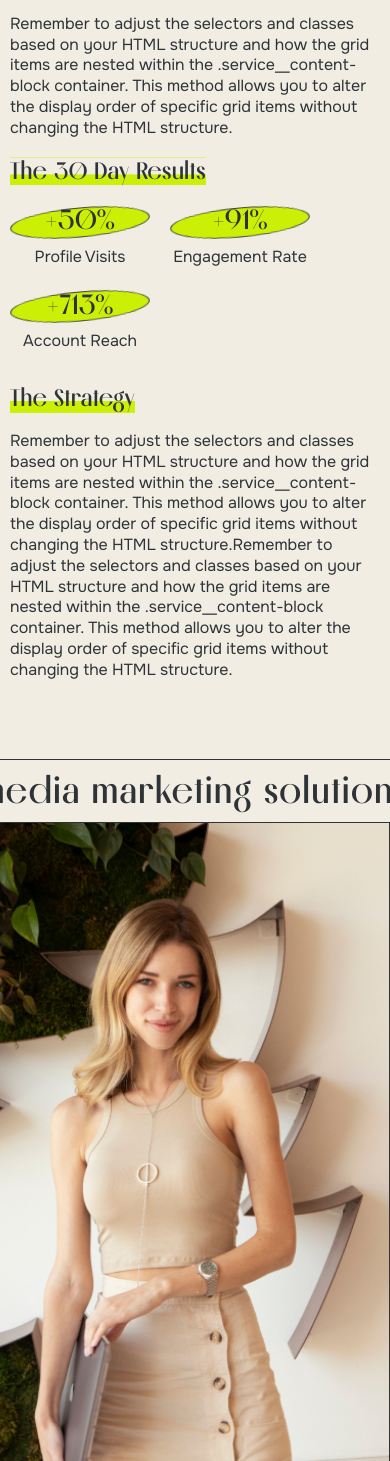
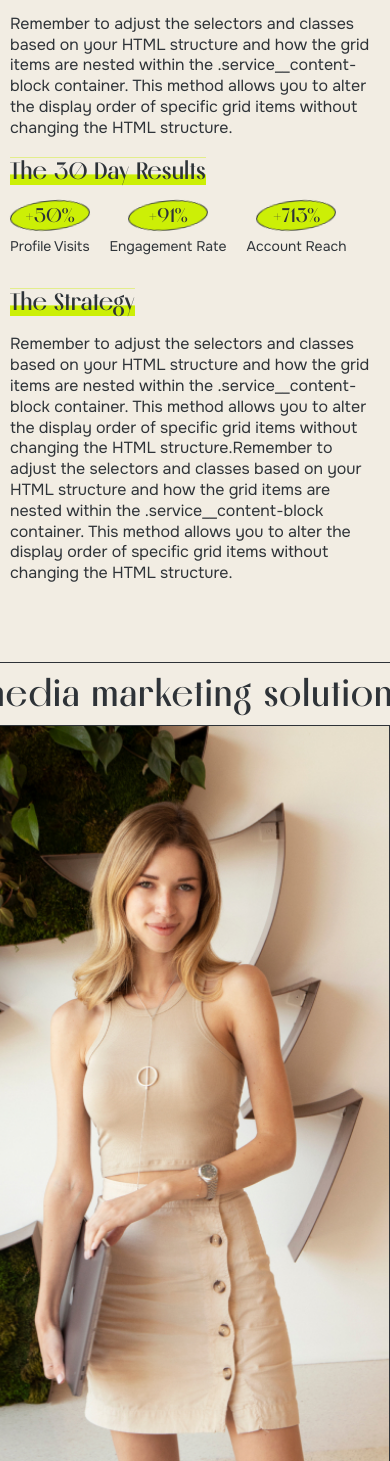
Before and after one commit to Ninikitos/smm_website, a Django app: a page that uses templates/base.html in a window 390 px wide. Shown: the part 265-1726 px from the top of the page. Run offline with Django 4.2, Linux system fonts and the light colour scheme; data comes from the database, SQL or seed files in the repository; some web fonts are replaced.

Commit message:
fixing minor bugs

```diff
--- a/smm_website/settings.py
+++ b/smm_website/settings.py
@@ -26,7 +26,7 @@ GOOGLE_RECAPTCHA_PRIVATE_KEY = '6LeAI5gpAAAAAGw2k2bwppdaC8uygIR_Yk6rI1T6'
 # SECURITY WARNING: don't run with debug turned on in production!
 DEBUG = False
 
-ALLOWED_HOSTS = ["13.56.234.114", "hypermediapro.com", "www.hypermediapro.com"]
+ALLOWED_HOSTS = ["hypermediapro.com", "www.hypermediapro.com"]
 
 # Application definition
 INSTALLED_APPS = [
--- a/static/styles/styles.css
+++ b/static/styles/styles.css
@@ -10,6 +10,7 @@
 
     --accent-one: #CCEF06;
     --accent-two: #F66C28;
+    --accent-three: #E9E6FF;
 
     --main: #2E3338;
 }
--- a/webapp/static/webapp/main.css
+++ b/webapp/static/webapp/main.css
@@ -98,13 +98,12 @@
     margin: 0 auto;
 }
 .hero__title{
-    background-color: rgba(27, 27, 27, .8);
+    background-color: var(--accent-three);
     padding: 20px;
     margin-right: 10px;
     border-radius: 20px;
-    border: 1px solid var(--page-background);
+    border: 1px solid var(--main);
     max-width: 500px;
-    color: var(--page-background);
     position: absolute;
     bottom: 72px;
 }
@@ -900,7 +899,7 @@ form span{
     flex-wrap: wrap;
 }
 .project__stat-item{
-    width: 140px;
+    max-width: 140px;
     position: relative;
     display: flex;
     flex-direction: column;
@@ -920,7 +919,7 @@ form span{
     top: 50%;
     left: 50%;
     border: 1px solid var(--main);
-    width: 100%;
+    width: 100px;
     height: 30px;
     border-radius: 50%;
     background: var(--accent-one);
@@ -1421,6 +1420,19 @@ form span{
     .form__input_button_wrapper{
         flex-direction: column;
     }
+    .project__stat{
+        /*justify-content: space-between;*/
+    }
+    .project__stat-num{
+        font-size: 20px;
+    }
+    .project__stat-num:before{
+        width: 4em;
+    }
+    .project__stat-title{
+        font-size: 14px;
+    }
+
 }
 
 @media screen and (max-width: 468px) {
```
